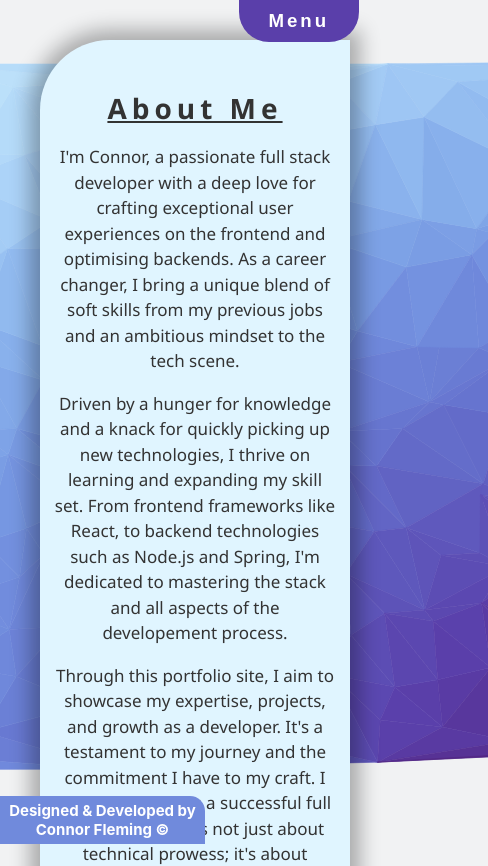
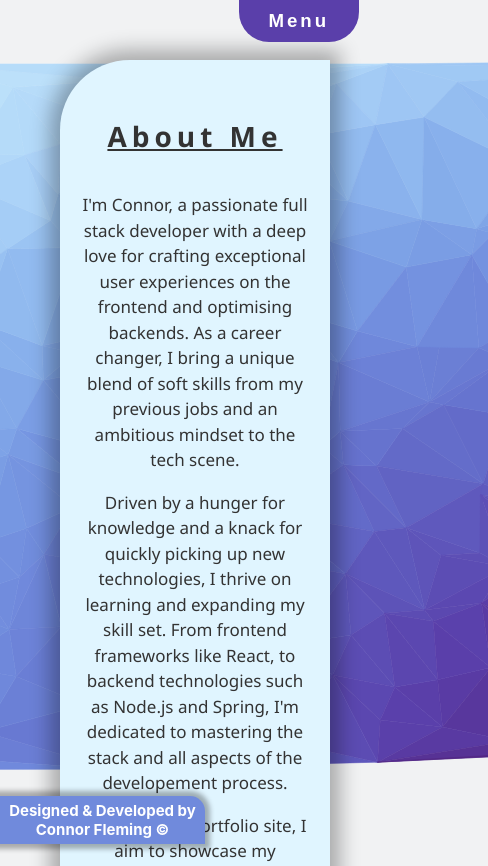
Before and after one commit to Jarnbjorn92/cf-portfolio, a React (Create React App) app: page /about in a window 390 px wide. Shown: the top 866 px of the page, 488 px wide, since content can reach past the window. Built offline with nearby package versions, Linux system fonts and the light colour scheme.

Commit message:
media query about and drop shadow footer

```diff
--- a/src/App.css
+++ b/src/App.css
@@ -16,6 +16,7 @@
   font-size: 15px;
   color: white;
   font-weight: bold;
+  box-shadow: 0 0 5px 5px rgba(0, 0, 0, 0.3);
 }
 
 .background {
--- a/src/components/AboutPage.css
+++ b/src/components/AboutPage.css
@@ -87,10 +87,21 @@
 
 /* Media query for viewport width less than 750px */
 @media (max-width: 800px) {
+    .about-container {
+        padding: 20px;
+    }
+
+    .aboutInfo {
+        margin-top: 20px;
+    }
+
+    .about-me,
     .tech-section {
+        padding: 20px;
         display: grid;
     }
-    .about-me {
-        padding: 12px;
+
+    .infoContainer {
+        margin-bottom: 20px;
     }
 }
--- a/src/components/AboutPage.js
+++ b/src/components/AboutPage.js
@@ -20,7 +20,7 @@ const AboutPage = () => {
         <motion.div
             className="aboutInfo"
             ref={ref}
-            initial={{ x: "25vw", opacity: 0 }}
+            initial={{ x: "10vw", opacity: 0 }}
             animate={inView ? { x: 0, opacity: 1 } : { x: "10vw", opacity: 0 }}
             transition={{ duration: 0.5, ease: "easeInOut" }}
             >
```
